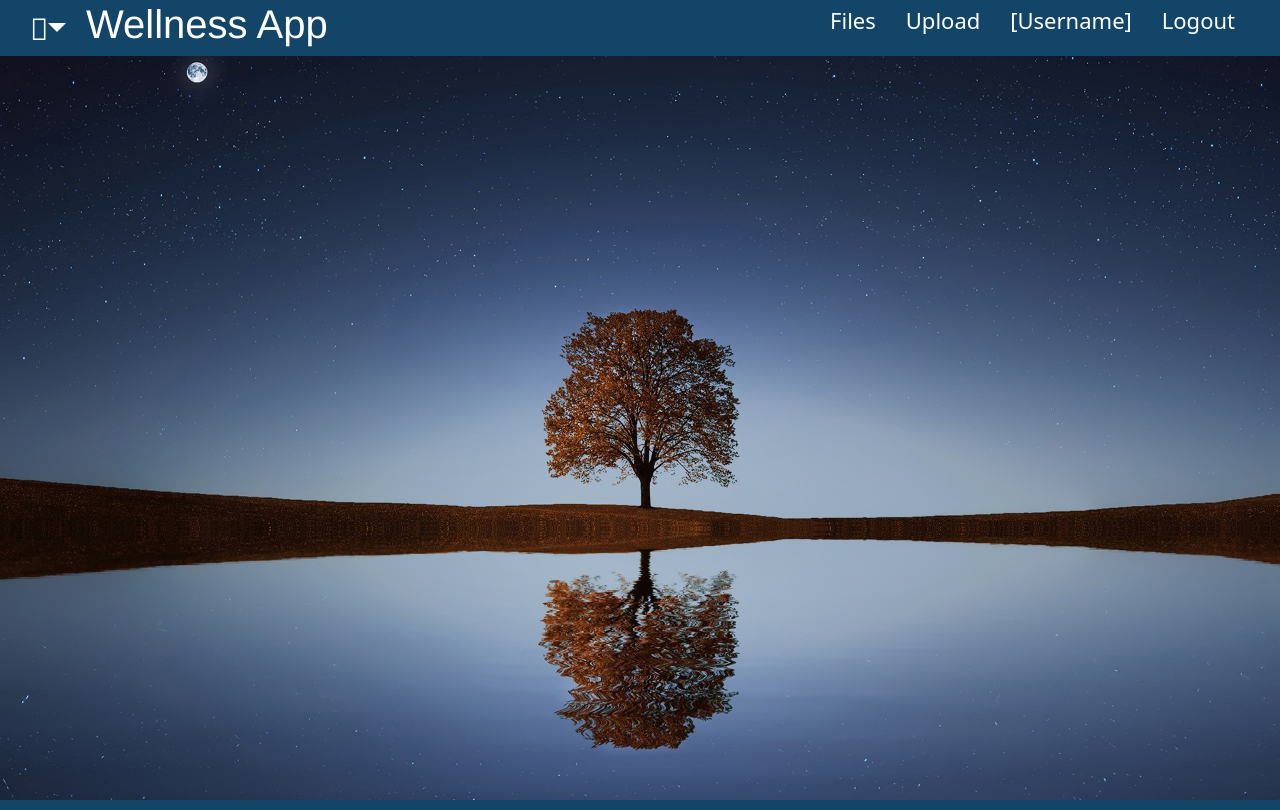
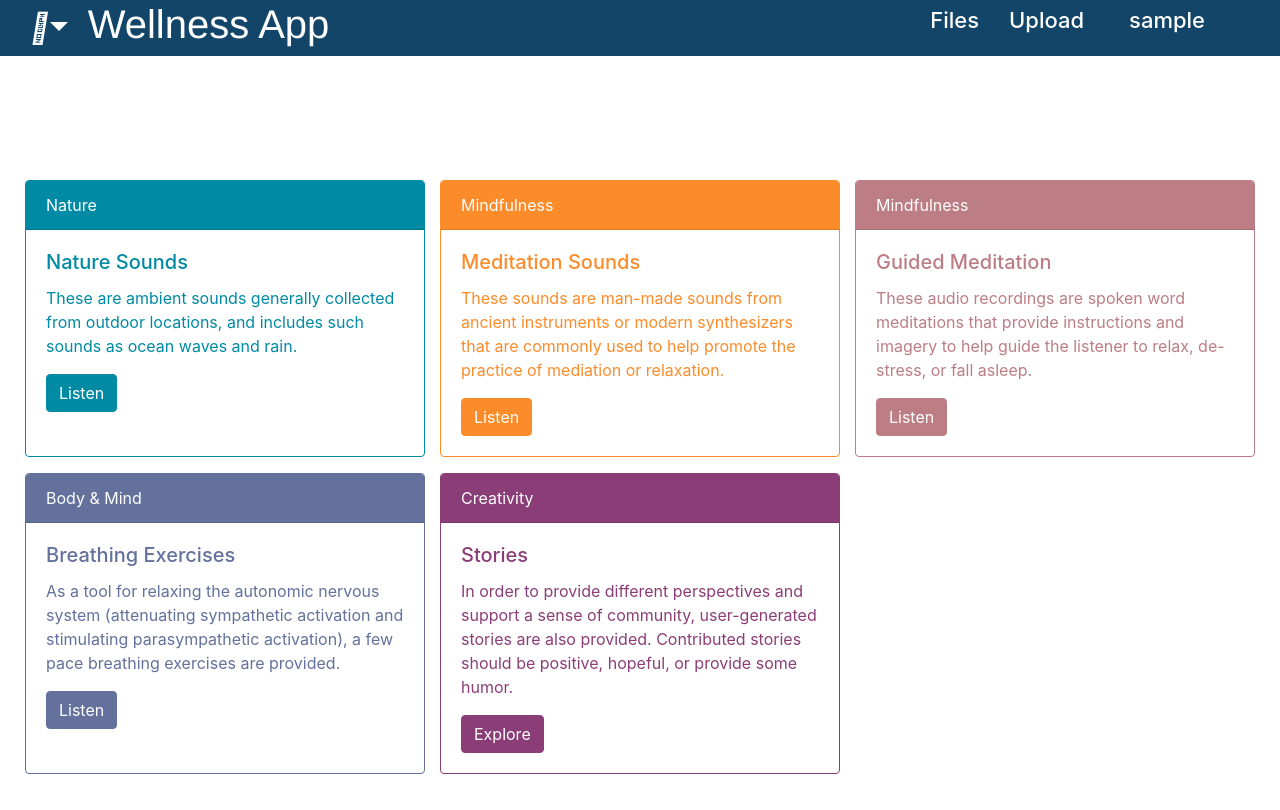
Before and after one commit to JRed46/myDemoRepo2, a Django app: page / in a window 1280 px wide. Run offline with Django 4.2, Linux system fonts and the light colour scheme; the visitor is signed in with stand-in values (Sample User, id 1); some libraries are stand-ins or nearby versions.

Commit message:
fix for authentication & card categories

```diff
--- a/audio_app/templates/index.html
+++ b/audio_app/templates/index.html
@@ -2,8 +2,91 @@
 
 {% block title %} Home {% endblock title %}
 
+{% load static %}
 {% block content %}
-<center>
-    {% comment %} sliding front page with instruction and Disclaimer {% endcomment %}
-</center>
+<link href="https://maxcdn.bootstrapcdn.com/bootstrap/4.1.1/css/bootstrap.min.css" rel="stylesheet" id="bootstrap-css">
+
+<link rel="stylesheet" type="text/css" href="{% static 'css/home.css' %}" />
+
+<body>
+    <section>
+        <div class="categories">
+            <div class="card-container">
+                <div class="card border-nature mb-3">
+                    <div class="card-header">Nature</div>
+                    <div class="card-body text-nature">
+                        <h5 class="card-title">Nature Sounds</h5>
+                        <p class="card-text">These are ambient sounds generally collected from outdoor locations, and
+                            includes such sounds as ocean waves and rain.</p>
+                        {% if user.is_authenticated %}
+                        <a href="#" class="btn btn-primary btn-nature">Listen</a>
+                        {%else%}
+                        <a href="/login" class="btn btn-primary btn-nature">Listen</a>
+                        {% endif %}
+                    </div>
+                </div>
+                <div class="card border-meditation mb-3">
+                    <div class="card-header">Mindfulness</div>
+                    <div class="card-body text-meditation">
+                        <h5 class="card-title">Meditation Sounds</h5>
+                        <p class="card-text">These sounds are man-made sounds from ancient instruments or modern
+                            synthesizers that are commonly used to help promote the practice of mediation or relaxation.
+                        </p>
+                        {% if user.is_authenticated %}
+                        <a href="#" class="btn btn-primary btn-meditation">Listen</a>
+                        {%else%}
+                        <a href="/login" class="btn btn-primary btn-meditation">Listen</a>
+                        {% endif %}
+
+                    </div>
+                </div>
+                <div class="card border-guidedmeditation mb-3">
+                    <div class="card-header">Mindfulness</div>
+                    <div class="card-body text-guidedmeditation">
+                        <h5 class="card-title">Guided Meditation</h5>
+                        <p class="card-text">These audio recordings are spoken word meditations that provide
+                            instructions and imagery to help guide the listener to relax, de-stress, or fall asleep.</p>
+                        {% if user.is_authenticated %}
+                        <a href="#" class="btn btn-primary btn-guidedmeditation">Listen</a>
+                        {%else%}
+                        <a href="/login" class="btn btn-primary btn-guidedmeditation">Listen</a>
+                        {% endif %}
+                    </div>
+                </div>
+                <div class="card border-breathing mb-3">
+                    <div class="card-header">Body & Mind</div>
+                    <div class="card-body text-breathing">
+                        <h5 class="card-title">Breathing Exercises</h5>
+                        <p class="card-text">As a tool for relaxing the autonomic nervous system (attenuating
+                            sympathetic activation and stimulating parasympathetic activation), a few pace breathing
+                            exercises are provided.</p>
+                        {% if user.is_authenticated %}
+                        <a href="#" class="btn btn-primary btn-breathing">Listen</a>
+                        {%else%}
+                        <a href="/login" class="btn btn-primary btn-breathing">Listen</a>
+                        {% endif %}
+                    </div>
+                </div>
+                <div class="card border-stories mb-3">
+                    <div class="card-header">Creativity</div>
+                    <div class="card-body text-stories">
+                        <h5 class="card-title">Stories</h5>
+                        <p class="card-text">In order to provide different perspectives and support a sense of
+                            community, user-generated stories are also provided. Contributed stories should be positive,
+                            hopeful, or provide some humor.</p>
+                        {% if user.is_authenticated %}
+                        <a href="#" class="btn btn-primary btn-stories">Explore</a>
+                        {%else%}
+                        <a href="/login" class="btn btn-primary btn-stories">Explore</a>
+                        {% endif %}
+                    </div>
+                </div>
+
+            </div>
+        </div>
+
+    </section>
+
+
+</body>
 {% endblock content %}
--- a/audio_app/templates/registration/register.html
+++ b/audio_app/templates/registration/register.html
@@ -25,9 +25,6 @@ Register
         </div>
         <div class="form-field">
           {{form.lastname}}
-        </div>
-        <div class="form-field">
-          {{form.username}}
         </div>
         <div class="form-field">
           {{form.password1}}
--- a/audio_server/static/css/home.css
+++ b/audio_server/static/css/home.css
@@ -0,0 +1,134 @@
+.categories {
+  position: absolute;
+  top: 20%;
+  bottom: 0;
+  right: 0;
+  left: 0;
+}
+.card-container {
+  padding: 20px;
+  display: grid;
+  column-gap: 15px;
+  grid-template-columns: repeat(auto-fit, max(25rem));
+  justify-content: center;
+}
+
+/* nature color */
+
+.border-nature {
+  border-color: #008aa4;
+  color: #fff;
+}
+
+.border-nature .card-header {
+  background-color: #008aa4;
+}
+.text-nature {
+  color: #008aa4;
+}
+
+.btn-nature {
+  background-color: #008aa4;
+  border-color: #008aa4;
+}
+
+.btn-nature:hover,
+.btn-nature:active,
+.btn-nature:visited {
+  background-color: #046073;
+  border-color: #046073;
+  box-shadow: #046073;
+}
+
+/* meditation color */
+.border-meditation {
+  border-color: #fc8b2a;
+}
+
+.border-meditation .card-header {
+  background-color: #fc8b2a;
+  color: #fff;
+}
+
+.text-meditation {
+  color: #fc8b2a;
+}
+.btn-meditation {
+  background-color: #fc8b2a;
+  border-color: #fc8b2a;
+}
+
+.btn-meditation:hover {
+  background-color: #d1701b;
+  border-color: #d1701b;
+}
+
+/* Guided meditiation */
+.border-guidedmeditation {
+  border-color: #bc7d85;
+}
+
+.border-guidedmeditation .card-header {
+  background-color: #bc7d85;
+  color: #fff;
+}
+
+.text-guidedmeditation {
+  color: #bc7d85;
+}
+.btn-guidedmeditation {
+  background-color: #bc7d85;
+  border-color: #bc7d85;
+}
+
+.btn-guidedmeditation:hover {
+  background-color: #a6666f;
+  border-color: #a6666f;
+}
+
+/* Breathing exercises */
+
+.border-breathing {
+  border-color: #63719c;
+}
+
+.border-breathing .card-header {
+  background-color: #63719c;
+  color: #fff;
+}
+.text-breathing {
+  color: #63719c;
+}
+.btn-breathing {
+  background-color: #63719c;
+  border-color: #63719c;
+}
+.btn-breathing:hover {
+  background-color: #48557d;
+  border-color: #48557d;
+}
+
+/* stories */
+
+.border-stories {
+  border-color: #8b3d78;
+}
+
+.border-stories .card-header {
+  background-color: #8b3d78;
+  color: #fff;
+}
+
+.text-stories {
+  color: #8b3d78;
+}
+
+.btn-stories {
+  background-color: #8b3d78;
+  border-color: #8b3d78;
+}
+
+.btn-stories:hover {
+  background-color: #5e2750;
+  border-color: #5e2750;
+}
--- a/audio_server/static/css/main.css
+++ b/audio_server/static/css/main.css
@@ -1,8 +1,6 @@
 /* General Updated */
 @import url("https://netdna.bootstrapcdn.com/font-awesome/4.0.3/css/font-awesome.css");
 body {
-  background: url(../img/background-tree.jpeg) center;
-  background-size: cover;
   padding: 0;
   margin: 0;
   height: 100vh;
@@ -98,6 +96,7 @@ nav ul li {
   list-style: none;
   font-size: 22px;
   padding: 0 15px;
+  color: #fff;
 }
 
 nav ul li:hover {
@@ -122,10 +121,17 @@ li a:visited {
   color: white;
 }
 
+/* Icons */
+
 .fa-bars {
-  padding: 0 20px 0 10px;
+  padding: 0 10px 0 10px;
   font-size: 30px;
   cursor: pointer;
+}
+
+.fa-circle-user {
+  padding: 0 5px 0 10px;
+  color: white;
 }
 
 /* Form */
--- a/audio_server/templates/base.html
+++ b/audio_server/templates/base.html
@@ -61,8 +61,8 @@
             <li><a class="link" href="{% url 'files' %}">Files</a></li>
             <li><a class="link" href="{% url 'upload' %}">Upload</a></li>
             {% if user.is_authenticated %}
-            <li> <a class="authentication"><i class="fa-solid fa-circle-user"></i>[Username]</a></li>
-            <li> <a class="authentication"><i class="fa-solid fa-right-from-bracket"></i>Logout</a></li>
+            <li> <a class="authentication"><i class="fa-solid fa-circle-user"></i>{{request.user.username}}</a></li>
+            <li> <a class="authentication" href="/logout"><i class="fa-solid fa-right-from-bracket"></i></a></li>
             {% else %}
 
             <li><a class="authentication" href="/login">Log In</a></li>
@@ -73,7 +73,7 @@
             <li><a class="link" href="{% url 'files' %}">Files</a></li>
             <li><a class="link" href="{% url 'upload' %}">Upload</a></li>
             {% if user.is_authenticated %}
-            <li> <a class="authentication">[Username]</a></li>
+            <li> <a class="authentication">{{request.user.username}}</a></li>
             {% else %}
             <li><a class="authentication" href="/login">Log In</a></li>
             {% endif %}
@@ -83,7 +83,7 @@
             <li><a class="link" href="{% url 'files' %}">Files</a></li>
             <li><a class="link" href="{% url 'upload' %}">Upload</a></li>
             {% if user.is_authenticated %}
-            <li> <a class="authentication">[Username]</a></li>
+            <li> <a class="authentication">{{request.user.username}}</a></li>
             {% else %}
             <li><a class="authentication" href="/login">Log In</a></li>
             {% endif %}
```
